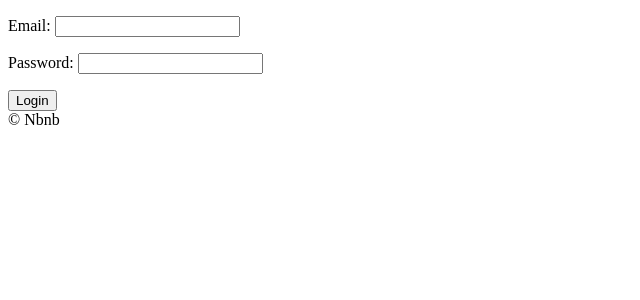
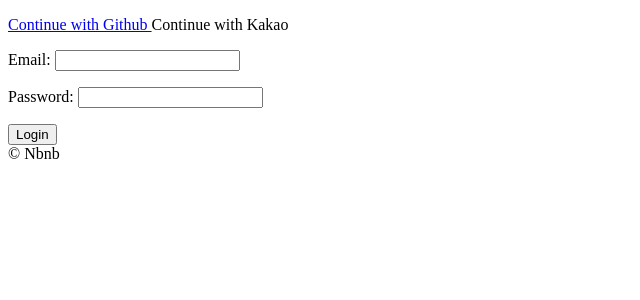
Before and after one commit to Parkyes90/airbnb-clone, a Django app: page /users/login in a window 1280 px wide. Shown: the part 60-360 px from the top of the page, without its empty margins (0-640 px from the left). Run offline with Django 3.2, Linux system fonts and the light colour scheme; the visitor is signed in with stand-in values (Sample User, id 1); parts of the project's set-up code (start-up, migrations or seed data) failed here and were passed over.

Commit message:
feat($ProjectFilePath): Add Github Login

```diff
--- /dev/null
+++ b/templates/partials/social_login.html
@@ -0,0 +1,6 @@
+<a href="{% url 'users:github-login' %}">
+    Continue with Github
+</a>
+<a>
+    Continue with Kakao
+</a>
--- a/templates/users/login.html
+++ b/templates/users/login.html
@@ -7,6 +7,7 @@
 {% endblock %}
 
 {% block content %}
+    {% include 'partials/social_login.html' %}
     <form method="POST" accept-charset="{% url "users:login" %}">
         {% csrf_token %}
         {{ form.as_p }}
--- a/users/admin.py
+++ b/users/admin.py
@@ -44,4 +44,5 @@ class CustomUserAdmin(UserAdmin):
         "date_joined",
         "email_verified",
         "email_secret",
+        "login_method",
     )
--- a/users/models.py
+++ b/users/models.py
@@ -37,6 +37,16 @@ class User(AbstractUser):
 
     CURRENCY_CHOICES = ((CURRENCY_USD, "USD"), (CURRENCY_KRW, "KRW"))
 
+    LOGIN_EMAIL = "email"
+    LOGIN_GITHUB = "github"
+    LOGIN_KAKAO = "kakao"
+
+    LOGIN_CHOICES = (
+        (LOGIN_EMAIL, "Email"),
+        (LOGIN_GITHUB, "Github"),
+        (LOGIN_KAKAO, "Kakao"),
+    )
+
     avatar = models.ImageField(upload_to="avatars", blank=True)
     gender = models.CharField(
         choices=GENDER_CHOICES, max_length=10, blank=True
@@ -58,6 +68,9 @@ class User(AbstractUser):
     super_host = models.BooleanField(default=False)
     email_verified = models.BooleanField(default=False)
     email_secret = models.CharField(max_length=20, default="", blank=True)
+    login_method = models.CharField(
+        max_length=50, choices=LOGIN_CHOICES, default=LOGIN_EMAIL
+    )
 
     def verify_email(self):
         if self.email_verified is False:
--- a/users/urls.py
+++ b/users/urls.py
@@ -6,6 +6,10 @@ app_name = "users"
 
 urlpatterns = [
     path("login", views.LoginView.as_view(), name="login"),
+    path("login/github", views.github_login, name="github-login"),
+    path(
+        "login/github/callback", views.github_callback, name="github-callback"
+    ),
     path("logout", views.log_out, name="logout"),
     path("signup", views.SignUpView.as_view(), name="signup"),
     path(
--- a/users/views.py
+++ b/users/views.py
@@ -1,3 +1,7 @@
+import json
+import os
+
+import requests
 from django.contrib.auth import authenticate, login, logout
 from django.shortcuts import redirect
 from django.urls import reverse_lazy, reverse
@@ -60,3 +64,77 @@ def complete_verification(request, key):
         # TODO: add error Message
         pass
     return redirect(reverse("core:home"))
+
+
+def github_login(request):
+    client_id = os.environ.get("GH_ID")
+    redirect_uri = "http://localhost:8111/users/login/github/callback"
+    return redirect(
+        f"https://github.com/login/oauth/authorize"
+        f"?client_id={client_id}"
+        f"&redirect_uri={redirect_uri}"
+        f"&scope=read:user"
+    )
+
+
+class GithubException(Exception):
+    pass
+
+
+def github_callback(request):
+    try:
+        code = request.GET.get("code", None)
+        client_id = os.environ.get("GH_ID")
+        client_secret = os.environ.get("GH_SECRET")
+        if code is not None:
+            res = requests.post(
+                f"https://github.com/login/oauth/access_token"
+                f"?client_id={client_id}"
+                f"&client_secret={client_secret}"
+                f"&code={code}",
+                headers={"Accept": "application/json"},
+            )
+            res_json = res.json()
+            error = res_json.get("error", None)
+            if error is not None:
+                raise GithubException()
+            else:
+                access_token = res_json.get("access_token")
+                api_res = requests.get(
+                    "https://api.github.com/user",
+                    headers={
+                        "Authorization": f"token {access_token}",
+                        "Accept": "application/json",
+                    },
+                )
+                profile_json = api_res.json()
+                username = profile_json.get("login", None)
+                if username is not None:
+                    name = profile_json.get("name")
+                    email = profile_json.get("email")
+                    bio = profile_json.get("bio")
+                    if email is None:
+                        raise GithubException()
+                    try:
+                        user = User.objects.get(email=email)
+                        if user.login_method != User.LOGIN_GITHUB:
+                            raise GithubException()
+                    except User.DoesNotExist:
+                        user = User.objects.create(
+                            username=email,
+                            first_name=name,
+                            bio=bio,
+                            email=email,
+                            login_method=User.LOGIN_GITHUB,
+                        )
+                        user.set_unusable_password()
+                        user.save()
+
+                    login(request, user)
+                    return redirect(reverse("core:home"))
+                else:
+                    raise GithubException()
+        raise GithubException()
+
+    except GithubException:
+        return redirect(reverse("users:login"))
```
Also changed, not shown: users/migrations/0004_auto_20191111_1357.py (added), users/migrations/0005_user_email_secret.py (added), users/migrations/0006_auto_20191111_1401.py (added), users/migrations/0007_auto_20200212_1647.py (added), 2 other files.
